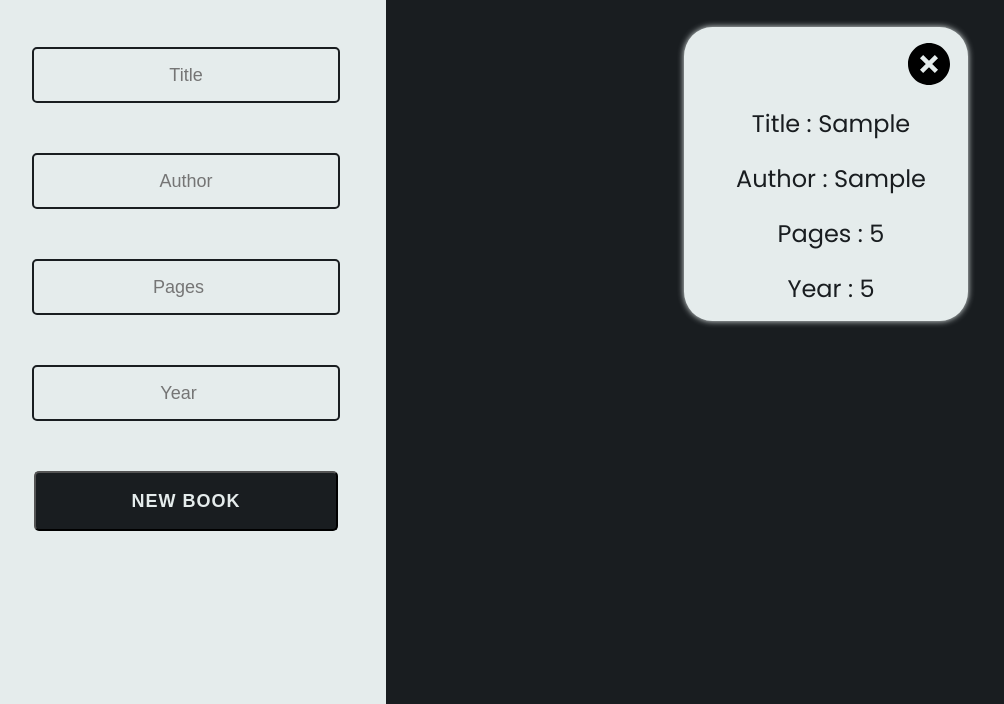
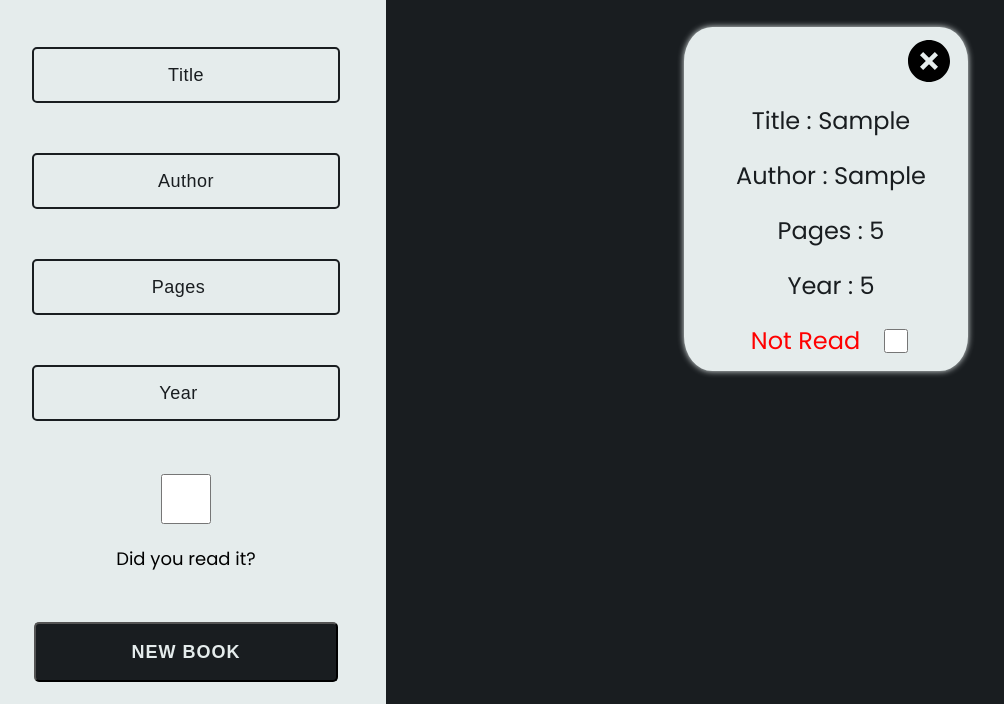
Before and after one commit to Phil-Menard/Library, a plain HTML site: page index.html in a window 1280 px wide. Both pictures are taken after typing "Sample", "Sample", "5", "5" into the empty fields and a click on the button "NEW BOOK". Shown: the part 96-800 px from the top of the page, without its empty margins (14-1018 px from the left). Drawn offline with Linux system fonts and the light colour scheme.

Commit message:
Add read button.
Add read button on the form and on the card.
If button is checked in card, change textContent to 'read', otherwise if unchecked change to 'unread'

```diff
--- a/index.html
+++ b/index.html
@@ -16,10 +16,14 @@
     <div class="left">
         <h2>Add Book</h2>
         <form>
-            <input type="text" id="title" name="title" placeholder="Title">
-            <input type="text" id="author" name="author" placeholder="Author">
-            <input type="number" id="pages" name="pages" placeholder="Pages">
-            <input type="number" id="year" name="year" placeholder="Year">
+            <input type="text" id="title" name="title" placeholder="Title" required>
+            <input type="text" id="author" name="author" placeholder="Author" required>
+            <input type="number" id="pages" name="pages" placeholder="Pages" required>
+            <input type="number" id="year" name="year" placeholder="Year" required>
+            <div class="switch">
+                <input type="checkbox" id="read" name="read" value="read">
+                <label for="read">Did you read it?</label>
+            </div>
             <button type="submit" id="addButton">NEW BOOK</button>
         </form>
     </div>
--- a/script.js
+++ b/script.js
@@ -4,6 +4,7 @@ const titleValue = document.querySelector('#title');
 const authorValue = document.querySelector('#author');
 const pagesValue = document.querySelector('#pages');
 const yearValue = document.querySelector('#year');
+const readValue = document.querySelector("#read");
 
 //VARIABLES
 const values = [titleValue, authorValue, pagesValue, yearValue];
@@ -28,6 +29,9 @@ function getValues(e)    {
     for (let i = 0; i < values.length; i++) {
         values[i].value = "";   //reinitiate the values on the form
     }
+    if (readValue.checked)  {   //uncheck the read button if it was checked
+        readValue.checked = false;
+    }
 }
 
 function displayBook(title, author, pages, year)   {
@@ -44,19 +48,49 @@ function displayBook(title, author, pages, year)   {
     let pagesDiv = document.createElement('div');
     let yearDiv = document.createElement('div');
 
-    //add the content from the form to the divs
-    titleDiv.textContent = "Title : " + title;
-    authorDiv.textContent = "Author : " + author;
-    pagesDiv.textContent = "Pages : " + pages;
-    yearDiv.textContent = "Year : " + year;
+    let readDiv = document.createElement('div');
+    let switchButton = document.createElement('input');
+    switchButton.setAttribute("type", "checkbox");
+   switchButton.style.width = "24px";
+   switchButton.style.height = "24px";
+   readDiv.style.display = "flex";
+   readDiv.style.alignItems = "center";
+   readDiv.style.gap = "20px";
+   //add the content from the form to the divs
+   titleDiv.textContent = "Title : " + title;
+   authorDiv.textContent = "Author : " + author;
+   pagesDiv.textContent = "Pages : " + pages;
+   yearDiv.textContent = "Year : " + year;
+   if (readValue.checked)    {
+       readDiv.textContent = "Read";
+       readDiv.style.color = "green";
+       switchButton.checked = true;
+    }
+    else    {
+        readDiv.textContent = "Not Read";
+        readDiv.style.color = "red";
+    }
 
     //add the divs to the card, and finally the card to the main
-    card.append(closeButton ,titleDiv, authorDiv, pagesDiv, yearDiv);
+    readDiv.appendChild(switchButton);
+    card.append(closeButton ,titleDiv, authorDiv, pagesDiv, yearDiv, readDiv);
     main.appendChild(card);
 
     iconClose.addEventListener('click', removeCard);
+    switchButton.addEventListener('click', function()   {
+        if (switchButton.checked)   {
+            readDiv.textContent = "Read";
+            readDiv.style.color = "green";
+            readDiv.appendChild(switchButton);
+        }
+        else    {
+            readDiv.textContent = "Not Read";
+            readDiv.style.color = "red";
+            readDiv.appendChild(switchButton);
+        }
+    });
 }
 
-function removeCard()   {
+function removeCard()   {   //delete the card
     this.parentElement.parentElement.remove();
 }
--- a/styles.css
+++ b/styles.css
@@ -51,7 +51,7 @@ form    {
     gap: 50px;
 }
 
-input   {
+form > input   {
     width: 75%;
     height: 50px;
     border: solid 2px var(--color-black);
@@ -59,7 +59,11 @@ input   {
     text-align: center;
     font-size: 18px;
     background-color: var(--color-white);
+}
+
+form > input::placeholder   {
     color: var(--color-black);
+    letter-spacing: .5px;
 }
 
 #addButton  {
@@ -86,7 +90,7 @@ input   {
 
 .card   {
     width : 250px;
-    height: 250px;
+    height: 300px;
     background-color : var(--color-white);
     display: flex;
     flex-direction: column;
@@ -126,3 +130,18 @@ img  {
     justify-content: end;
     background-color: var(--color-white);
 }
+
+#read   {
+    width: 50px;
+    height: 50px;
+    border-radius: 50%;
+}
+
+.switch    {
+    display: flex;
+    flex-direction: column;
+    align-items: center;
+    gap: 18px;
+    font-size: 18px;
+    font-weight: 500;
+}
```
